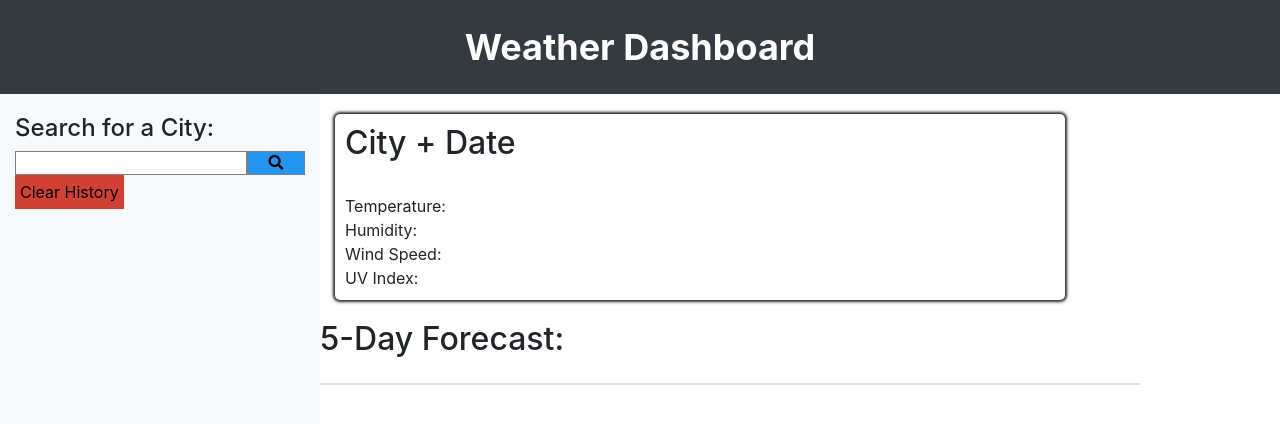
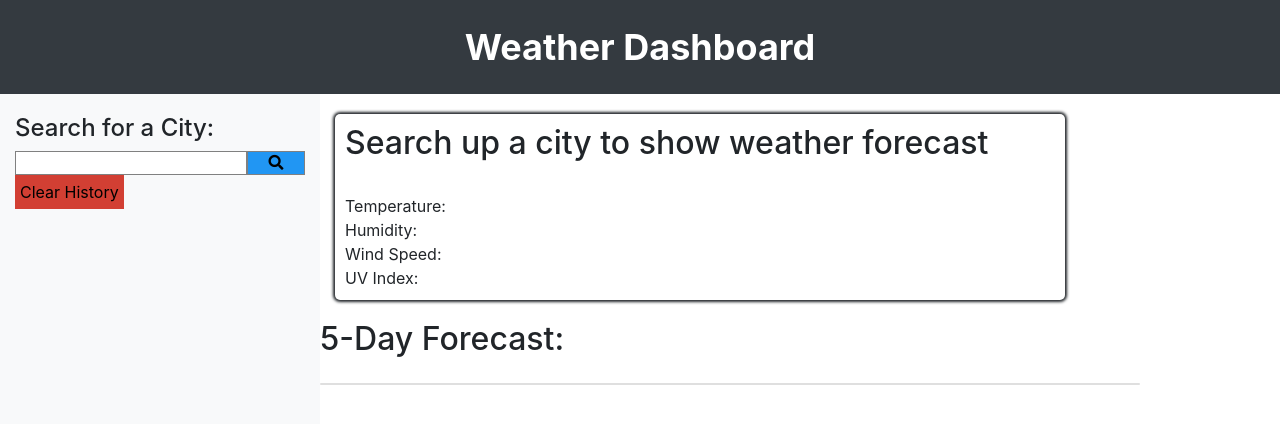
Before and after one commit to Nardacyon/WeatherDashboard, a plain HTML site: page index.html in a window 1280 px wide. Drawn offline with nearby package versions, Linux system fonts and the light colour scheme.

Commit message:
change absolutely nothing...

```diff
--- a/index.html
+++ b/index.html
@@ -39,7 +39,7 @@
         <div class="main col-md-8">
             <div class="weather-card">
                 <!--text(city + formattedDate + weatherIcon)-->
-                <h2 class="weather-card-header">City + Date </h2>
+                <h2 class="weather-card-header">Search up a city to show weather forecast</h2>
                 <img class="main-icon">
 
                 <div class="temp">Temperature:</div>
```
